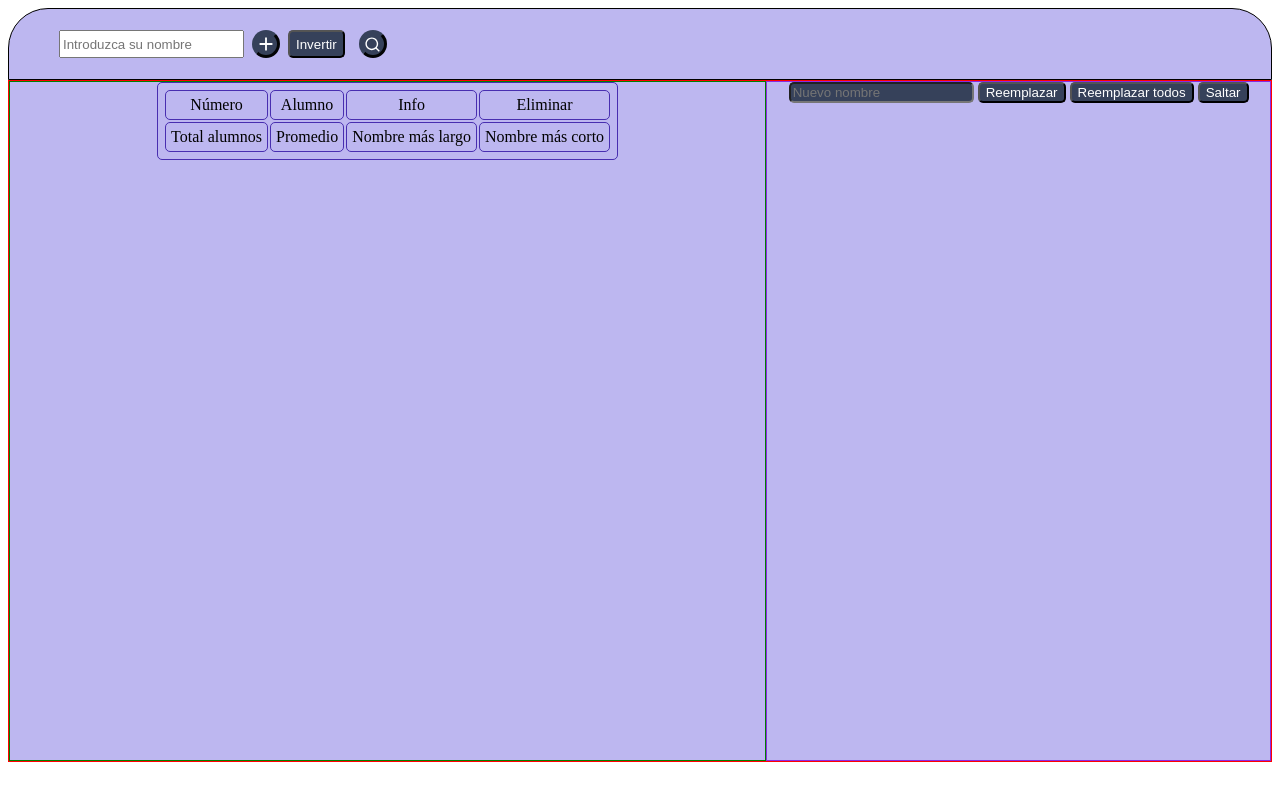
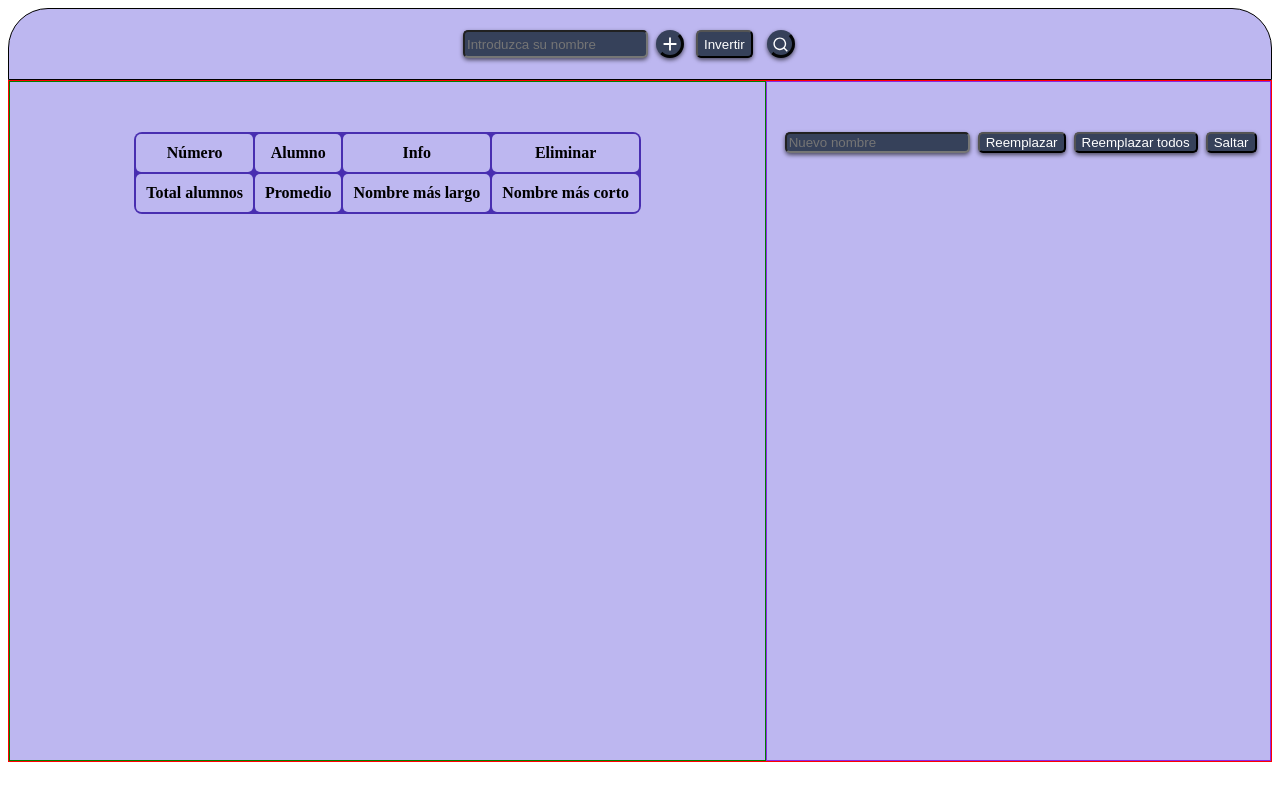
Before and after one commit to Joselu019/CRUD-JAVASCRIPT, a plain HTML site: page index.html in a window 1280 px wide. Drawn offline with Linux system fonts and the light colour scheme.

Commit message:
ultimo cambio

```diff
--- a/index.html
+++ b/index.html
@@ -10,7 +10,7 @@
     <header>
 
         <div class="contenedor">
-            <input id="cajaNombre" type="text" placeholder="Introduzca su nombre" class="cajaTexto">
+            <input id="cajaNombre" type="text" class="boton" placeholder="Introduzca su nombre" class="cajaTexto">
 
             <div class="iconoGuardar" onclick="guardar()">
                 <svg xmlns="http://www.w3.org/2000/svg" viewBox="0 0 24 24" fill="currentColor">
--- a/styles.css
+++ b/styles.css
@@ -1,11 +1,12 @@
+
 header{
     box-sizing: border-box;
     border: 1px solid;
     height: 60px;
     display: flex;
     align-items: center;
-    border-radius: 40px 40px 0px 0px;
-    padding: 35px 50px;
+    border-radius: 40px 40px 0 0;
+    padding: 35px 450px;
     background-color: #bdb7f0;
 }
 
@@ -19,6 +20,7 @@ main{
 }
 
 section{
+    padding-top: 50px;
     box-sizing: border-box;
     border: 1px solid green;
     height: 100%;
@@ -30,6 +32,7 @@ section{
 }
 
 aside{
+    padding-top: 50px;
     box-sizing: border-box;
     border: 1px solid blueviolet;
     height: 100%;
@@ -38,12 +41,20 @@ aside{
 
 }
 
-table, td{
-    border: 1px solid rgb(72, 46, 176);
+table{
+    border-radius: 8px;
+    background: rgb(72, 46, 176);
+}
+
+td{
     border-radius: 5px;
     text-align: center;
-    padding: 5px;
+    padding: 10px;
+    background:#bdb7f0;
+}
 
+thead{
+    font-weight: 600;
 }
 
 .icono{
@@ -53,9 +64,9 @@ table, td{
 
 .icono svg{                        /* El svg del icono alumno */
     color: rgb(72, 46, 176);
-    /* width: 25px; */
     height: 25px;
     cursor: pointer;
+
 }
 
 .iconoGuardar{
@@ -69,6 +80,8 @@ table, td{
     border-style: outset;
     border-color: rgb(54, 65, 90);
     cursor: pointer;
+    box-shadow: 0 2px 4px rgba(0, 0, 0, 0.6);
+
 }
 
 .iconoBuscar{
@@ -87,18 +100,23 @@ table, td{
     align-items: center;
     cursor: pointer;
     transition: 0.5s;
+    box-shadow: 0 2px 4px rgba(0, 0, 0, 0.6);
+
 }
 
 .iconoBuscar svg{
     height: 17px;
     color: white;
     transition: all 0.7 ease;
+
 }
 
 .boton{
     background-color: rgb(54, 65, 90);
     color:white;
+    margin-left: 4px;
     border-radius: 5px;
+    box-shadow: 0 2px 4px rgba(0, 0, 0, 0.6);
 }
 
 .busqueda{
```
